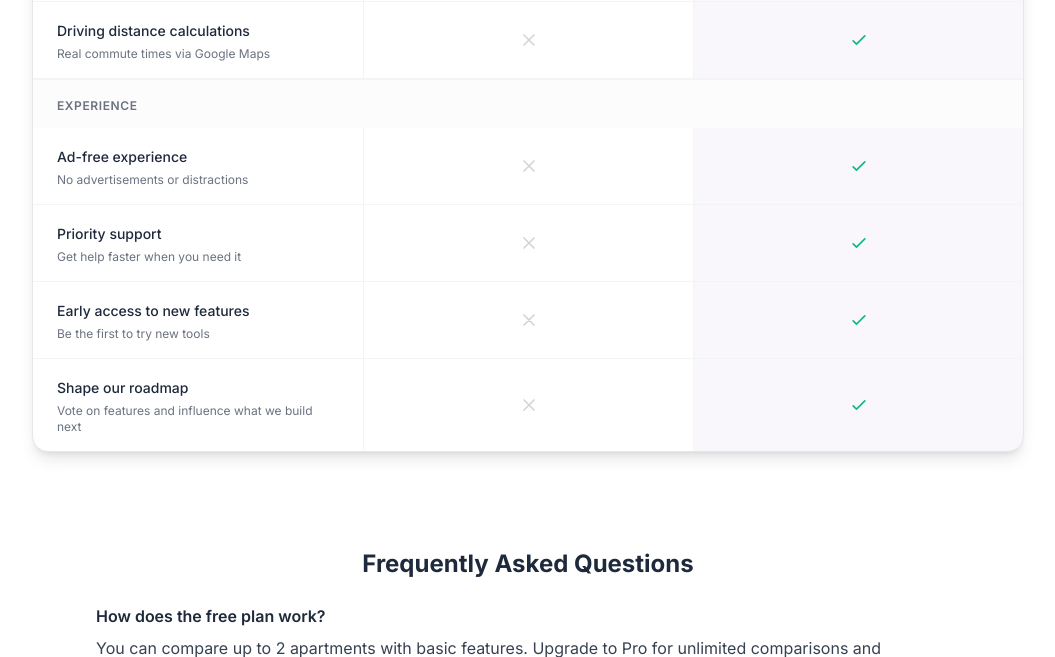
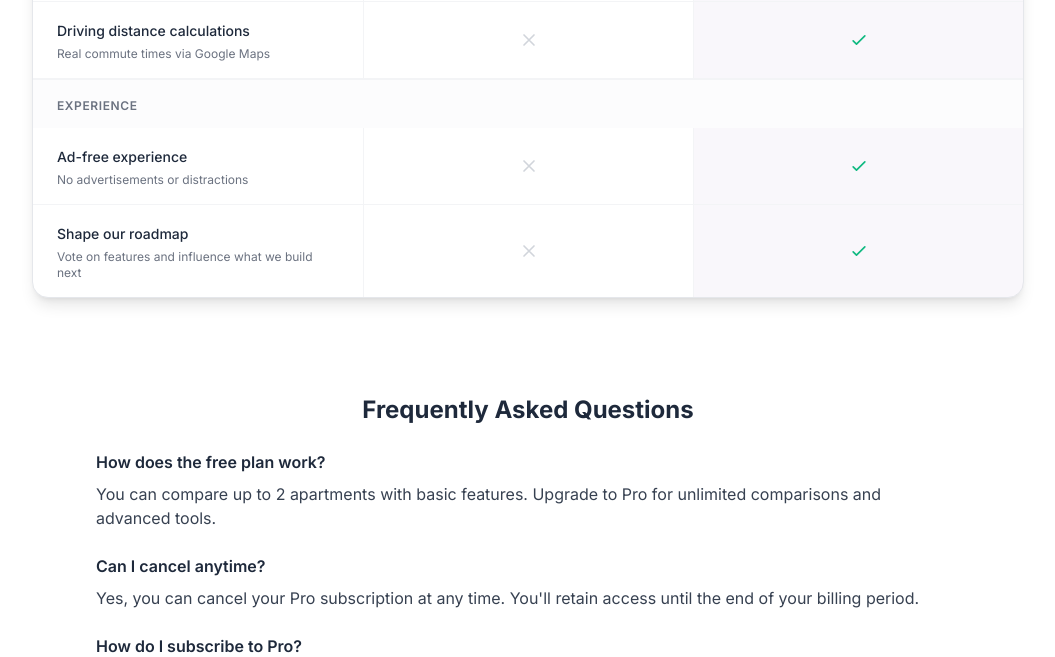
Before and after one commit to taivon/comparison-tools, a Django app: template apartments/templates/apartments/signup.html in a window 1280 px wide. Shown: the part 1968-2625 px from the top of the page, without its empty margins (112-1167 px from the left). Run offline with Django 5.2, Linux system fonts and the light colour scheme; the template is opened without the code that fills it, so the values that code supplies are empty; some libraries are stand-ins or nearby versions.

Commit message:
Remove Priority Support and Early Access from Compare Plans
These features aren't currently implemented, so removing them
from the comparison table to avoid overpromising.

🤖 Generated with [Claude Code](https://claude.com/claude-code)

Co-Authored-By: Claude <noreply@anthropic.com>

```diff
--- a/apartments/templates/apartments/signup.html
+++ b/apartments/templates/apartments/signup.html
@@ -510,42 +510,6 @@
                     </div>
                 </div>
 
-                <!-- Priority Support -->
-                <div class="grid grid-cols-3 border-b border-gray-100 hover:bg-gray-50/50 transition-colors">
-                    <div class="px-6 py-4">
-                        <span class="text-sm text-gray-900 font-medium">Priority support</span>
-                        <p class="text-xs text-gray-500 mt-1">Get help faster when you need it</p>
-                    </div>
-                    <div class="px-6 py-4 flex items-center justify-center border-l border-gray-100">
-                        <svg class="w-5 h-5 text-gray-300" fill="none" stroke="currentColor" viewBox="0 0 24 24">
-                            <path stroke-linecap="round" stroke-linejoin="round" stroke-width="2" d="M6 18L18 6M6 6l12 12"></path>
-                        </svg>
-                    </div>
-                    <div class="px-6 py-4 flex items-center justify-center border-l border-gray-100 bg-brand-purple/5">
-                        <svg class="w-5 h-5 text-brand-green" fill="none" stroke="currentColor" viewBox="0 0 24 24">
-                            <path stroke-linecap="round" stroke-linejoin="round" stroke-width="2" d="M5 13l4 4L19 7"></path>
-                        </svg>
-                    </div>
-                </div>
-
-                <!-- Early Access -->
-                <div class="grid grid-cols-3 border-b border-gray-100 hover:bg-gray-50/50 transition-colors">
-                    <div class="px-6 py-4">
-                        <span class="text-sm text-gray-900 font-medium">Early access to new features</span>
-                        <p class="text-xs text-gray-500 mt-1">Be the first to try new tools</p>
-                    </div>
-                    <div class="px-6 py-4 flex items-center justify-center border-l border-gray-100">
-                        <svg class="w-5 h-5 text-gray-300" fill="none" stroke="currentColor" viewBox="0 0 24 24">
-                            <path stroke-linecap="round" stroke-linejoin="round" stroke-width="2" d="M6 18L18 6M6 6l12 12"></path>
-                        </svg>
-                    </div>
-                    <div class="px-6 py-4 flex items-center justify-center border-l border-gray-100 bg-brand-purple/5">
-                        <svg class="w-5 h-5 text-brand-green" fill="none" stroke="currentColor" viewBox="0 0 24 24">
-                            <path stroke-linecap="round" stroke-linejoin="round" stroke-width="2" d="M5 13l4 4L19 7"></path>
-                        </svg>
-                    </div>
-                </div>
-
                 <!-- Roadmap Influence -->
                 <div class="grid grid-cols-3 hover:bg-gray-50/50 transition-colors">
                     <div class="px-6 py-4">
```
